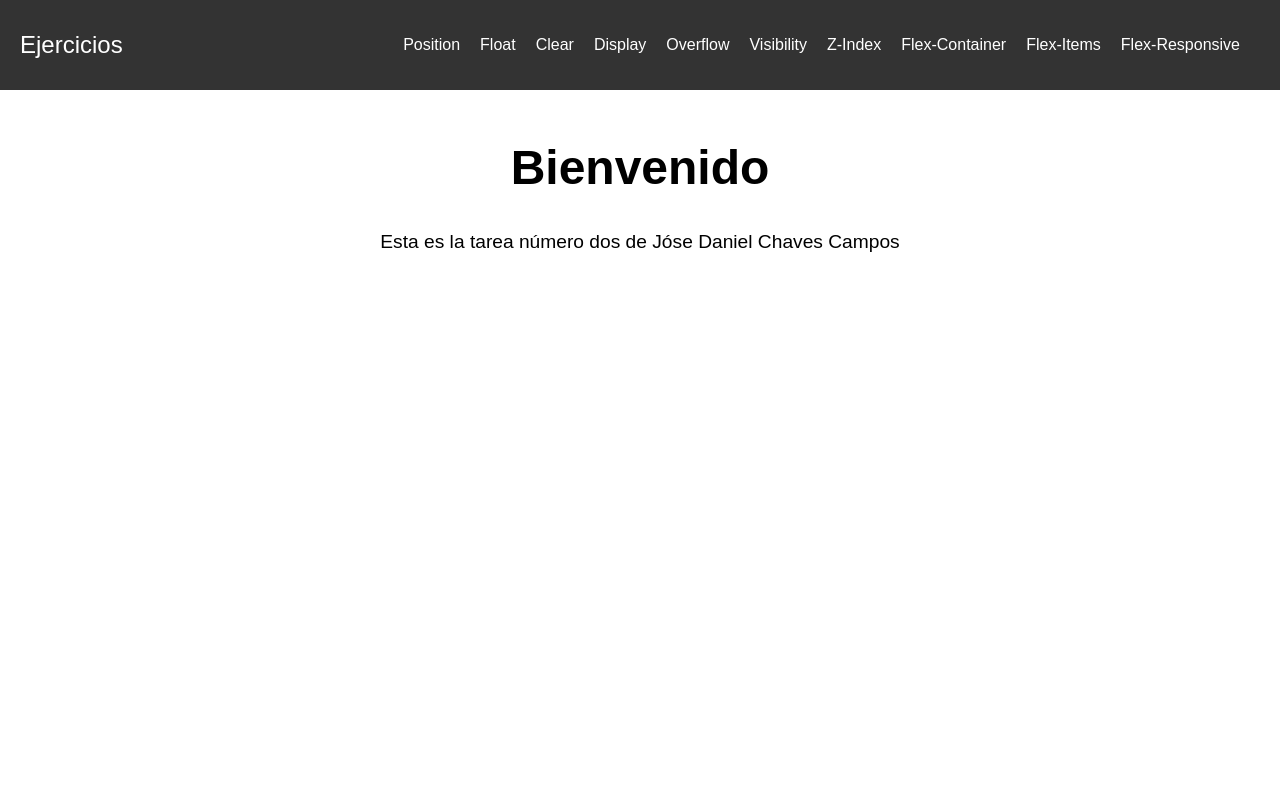
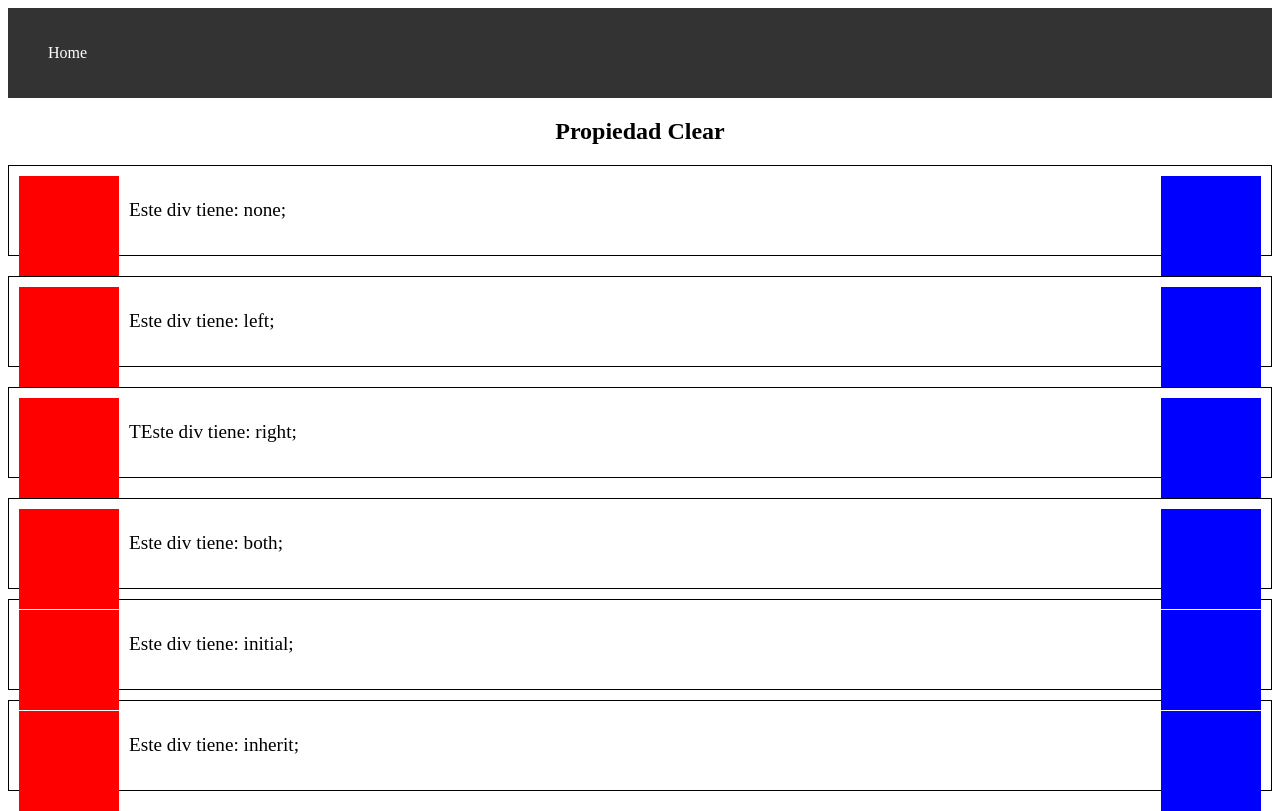
Before and after one commit to JAB09876/Tarea2.github.io, a plain HTML site: page index.html in a window 1280 px wide. Drawn offline with Linux system fonts and the light colour scheme.

Commit message:
Update1 index.html

```diff
--- a/index.html
+++ b/index.html
@@ -1,39 +1,53 @@
 <!DOCTYPE html>
-<html lang="es">
+<html lang="en">
 <head>
 <meta charset="UTF-8">
 <meta name="viewport" content="width=device-width, initial-scale=1.0">
-    <title>Tarea N2</title>
-    <link rel="stylesheet" href="/css/main.css">
+<link rel="stylesheet" href="../css/clear.css">
+<title>Clear</title>
 </head>
 <body>
   <nav>
-        <div class="ejercicios">Ejercicios</div>
     <ul class="nav-links">
-            <li><a href="/html/position.html">Position</a></li>
-            <li><a href="/html/float.html">Float</a></li>
-            <li><a href="/html/clear.html">Clear</a></li>
-            <li><a href="/html/display.html">Display</a></li>
-            <li><a href="/html/overflow.html">Overflow</a></li>
-            <li><a href="/html/visibility.html">Visibility</a></li>
-            <li><a href="/html/zindex.html">Z-Index</a></li>
-            <li class="dropdown">
-                <a href="#">Flex-Container</a>
-                <ul class="dropdown-content">
-                    <li><a href="html/Flex-Container/direction.html">flex-direction</a></li>
-                    <li><a href="html/Flex-Container/wrap.html">flex-wrap</a></li>
-                    <li><a href="html/Flex-Container//flow.html">flex-flow</a></li>
-                    <li><a href="html/Flex-Container/justify-content.html">justify-content</a></li>
-                    <li><a href="html/Flex-Container/align-items.html">align-items</a></li>
-                    <li><a href="html/Flex-Container/align-content.html">align-content</a></li>
-                </ul>
-            <li><a href="/html/flex-items.html">Flex-Items</a></li>
-            <li><a href="/html/flex-responsive.html">Flex-Responsive</a></li>
+        <li><a href="../index.html">Home</a></li>
     </ul>
 </nav>
-    <div class="content">
-        <h1>Bienvenido</h1>
-        <p>Esta es la tarea número dos de Jóse Daniel Chaves Campos</p>
+
+  <h2>Propiedad Clear</h2>
+  <div class="clear-box clear-none">
+    <div class="float-left"></div>
+    <div class="float-right"></div>
+    <p>Este div tiene: none;</p>
+  </div>
+
+  <div class="clear-box clear-left">
+    <div class="float-left"></div>
+    <div class="float-right"></div>
+    <p>Este div tiene: left;</p>
+  </div>
+
+  <div class="clear-box clear-right">
+    <div class="float-left"></div>
+    <div class="float-right"></div>
+    <p>TEste div tiene: right;</p>
+  </div>
+
+  <div class="clear-box clear-both">
+    <div class="float-left"></div>
+    <div class="float-right"></div>
+    <p>Este div tiene: both;</p>
+  </div>
+
+  <div class="clear-box clear-initial">
+    <div class="float-left"></div>
+    <div class="float-right"></div>
+    <p>Este div tiene: initial;</p>
+  </div>
+
+  <div class="clear-box clear-inherit">
+    <div class="float-left"></div>
+    <div class="float-right"></div>
+    <p>Este div tiene: inherit;</p>
   </div>
 </body>
 </html>
```
Lines whose indentation alone changed are shown as unchanged.
